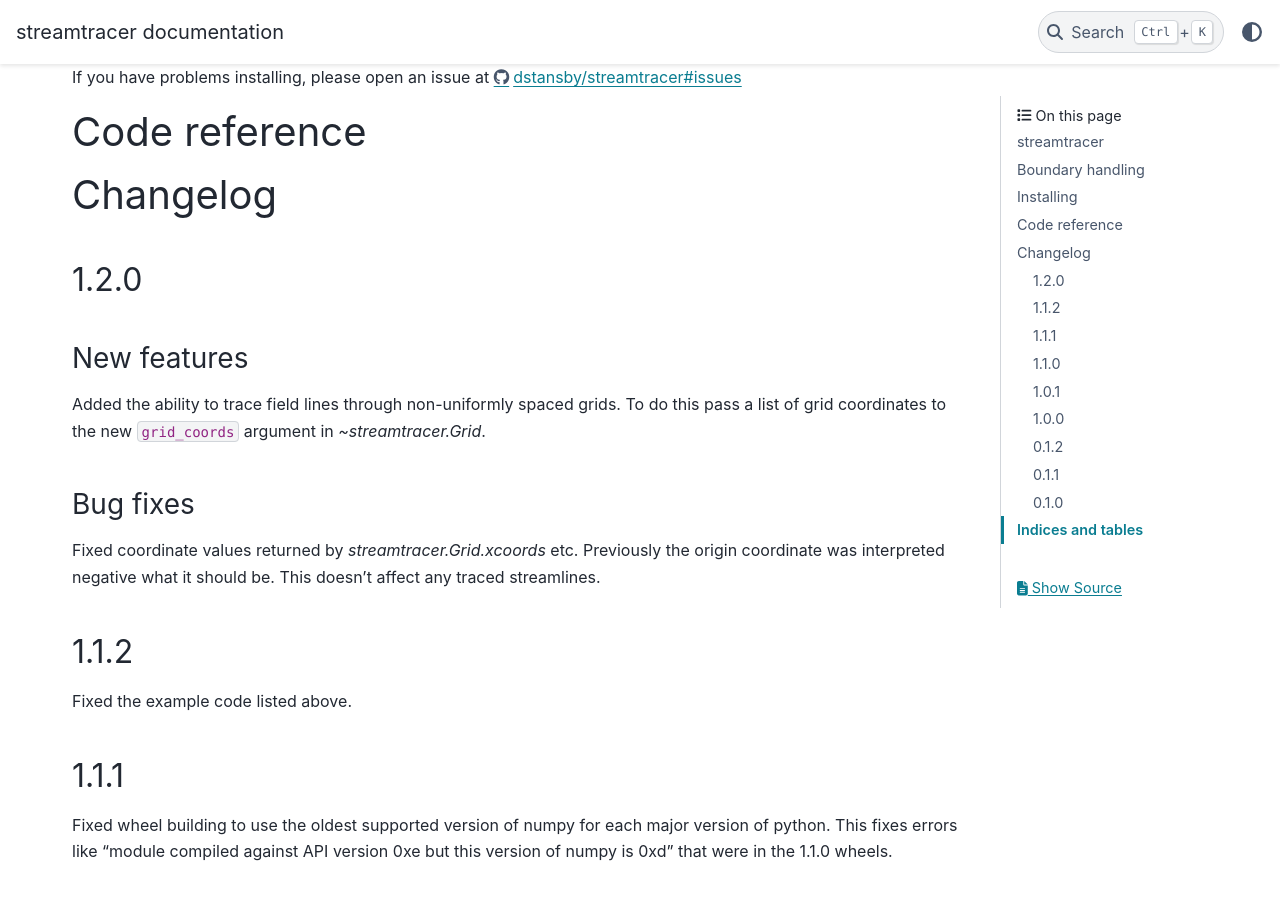
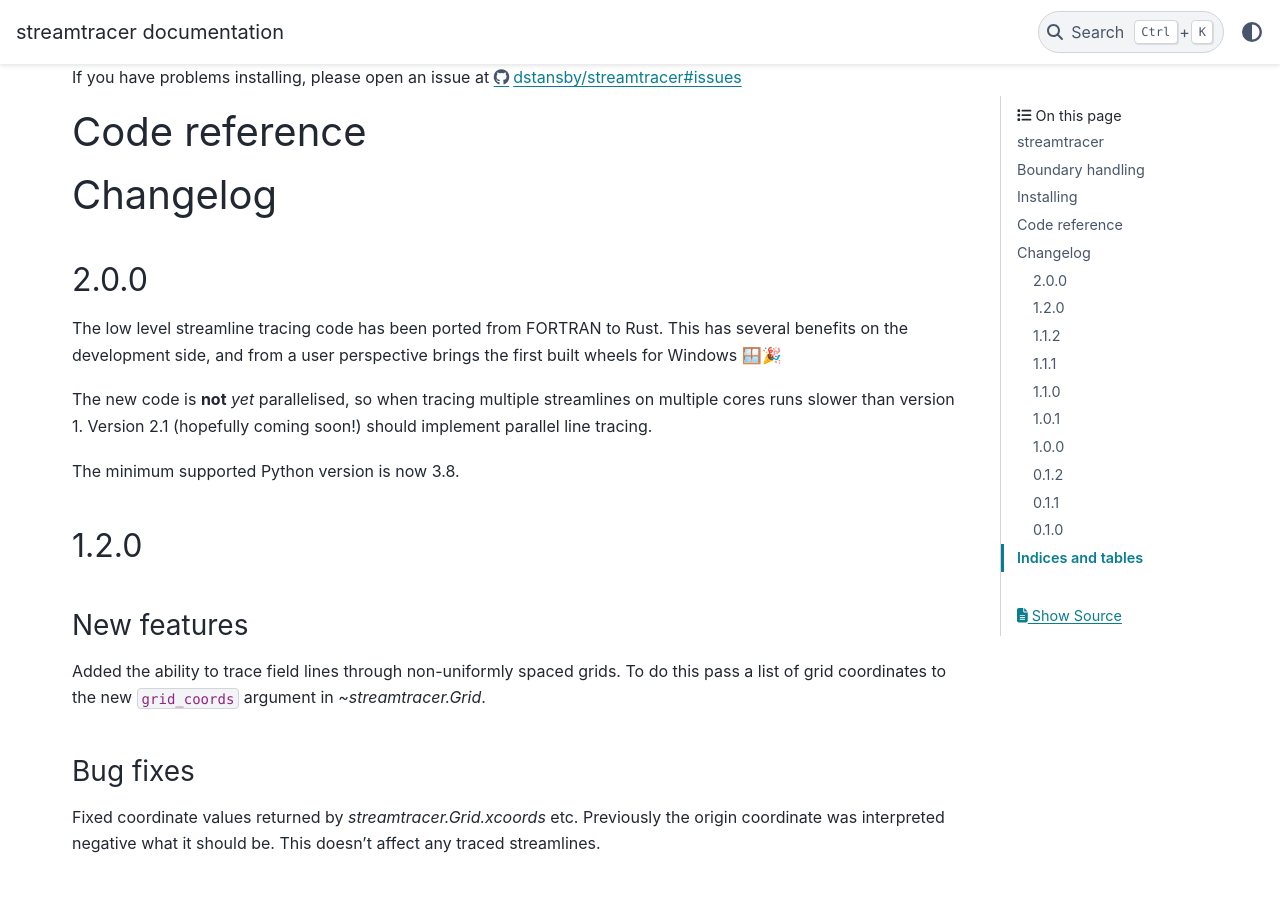
Before and after one commit to sunpy/streamtracer, a Sphinx documentation site: the page built from doc/index.rst, in a window 1280 px wide and 900 px high, scrolled down 1178 px. Built offline with Sphinx 7.4.7 and the PyData theme 0.15.4, drawn with Linux system fonts in a browser that asks for light colours; pages that are not in the unit, such as notebooks, are missing from menus.

Commit message:
Document 2.0.0

```diff
--- a/doc/index.rst
+++ b/doc/index.rst
@@ -72,6 +72,16 @@ Code reference
 Changelog
 =========
 
+2.0.0
+-----
+The low level streamline tracing code has been ported from FORTRAN to Rust.
+This has several benefits on the development side, and from a user perspective brings the first built wheels for Windows 🪟🎉
+
+The new code is **not** *yet* parallelised, so when tracing multiple streamlines on multiple cores runs slower than version 1.
+Version 2.1 (hopefully coming soon!) should implement parallel line tracing.
+
+The minimum supported Python version is now 3.8.
+
 1.2.0
 -----
 
```
